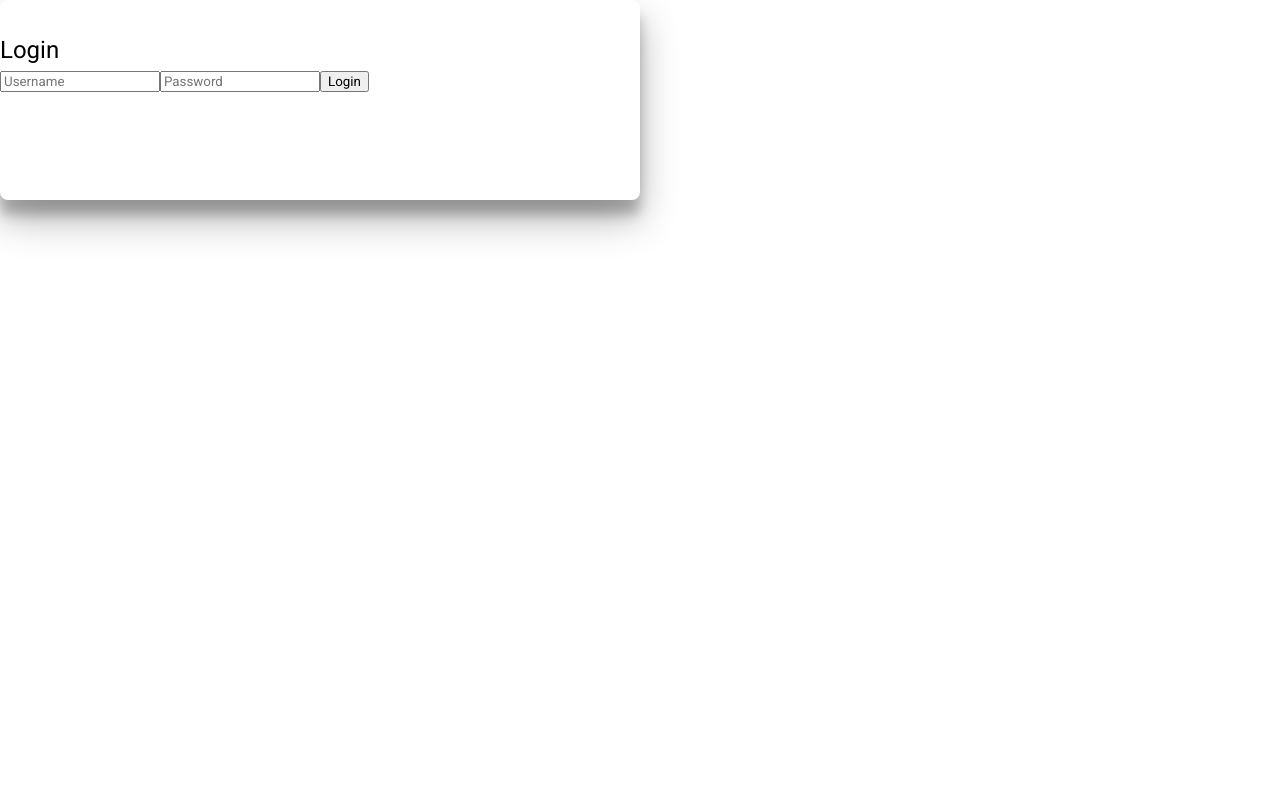
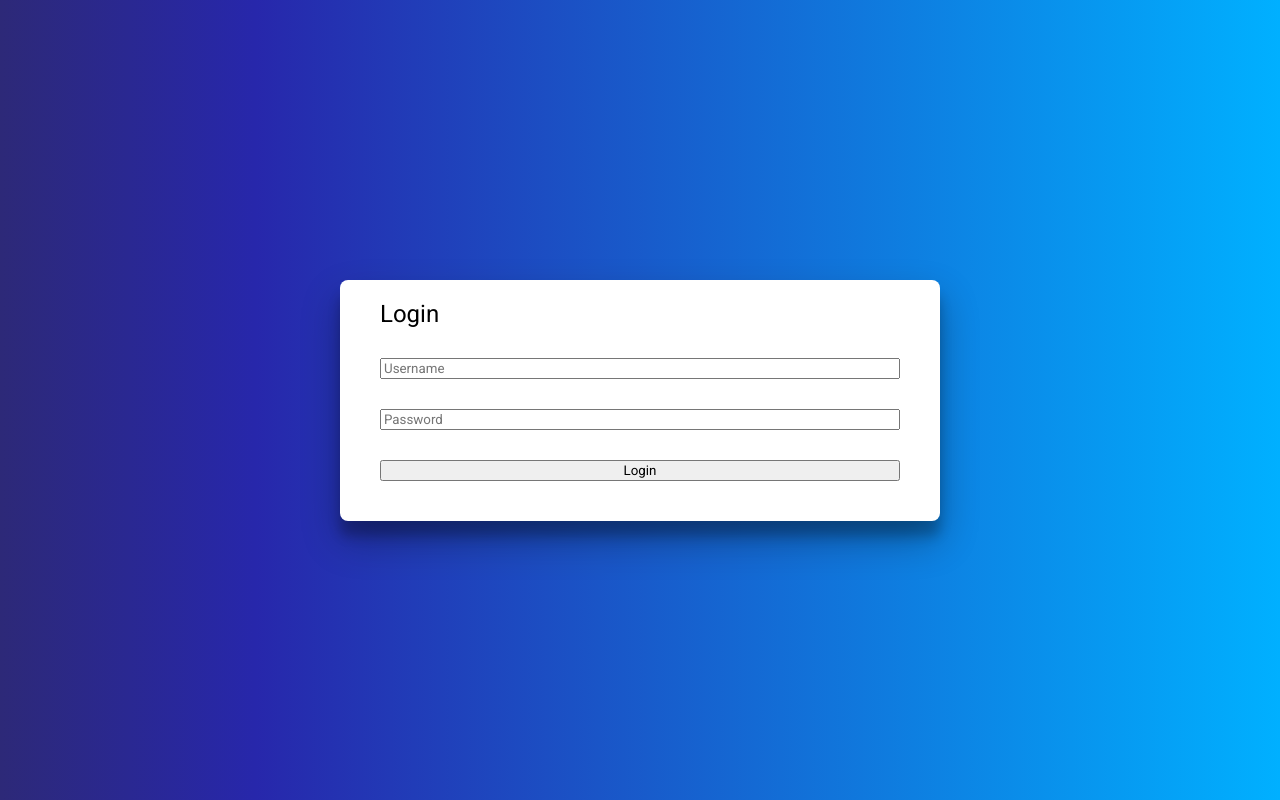
Before and after one commit to kremlevmax/todo-list, a React (Create React App) app: page / in a window 1280 px wide. Built offline with nearby package versions, Linux system fonts and the light colour scheme; no server answers.

Commit message:
Some css

```diff
--- a/src/App.css
+++ /dev/null
@@ -1,13 +0,0 @@
-.App {
-  display: flex;
-  justify-content: center;
-  align-items: center;
-  width: 100%;
-  min-height: 100vh;
-  background: linear-gradient(
-    90deg,
-    rgba(45, 41, 120, 1) 0%,
-    rgba(39, 39, 171, 1) 20%,
-    rgba(0, 176, 255, 1) 100%
-  );
-}
--- a/src/App.js
+++ b/src/App.js
@@ -1,5 +1,4 @@
 import { useState, useEffect } from "react";
-import "./App.css";
 import Greeting from "./components/Greeting";
 import Login from "./components/Login";
 import MainArea from "./components/MainArea";
@@ -21,6 +20,8 @@ function App() {
       console.log(error);
     }
   };
+
+  console.log(user);
 
   useEffect(() => {
     getTodoList();
@@ -45,6 +46,7 @@ function App() {
               showForm={showForm}
               setTodos={setTodos}
               hideForm={() => setShowForm(false)}
+              user={user}
             />
           </MainArea>
         </div>
--- a/src/components/AddNewTodo.js
+++ b/src/components/AddNewTodo.js
@@ -3,16 +3,16 @@ import todoServices from "../services/todos";
 import "./AddNewTodo.css";
 import add from "../images/add.svg";
 
-const AddNewTodo = ({ showForm, setTodos, hideForm }) => {
+const AddNewTodo = ({ showForm, setTodos, hideForm, user }) => {
   const [content, setContent] = useState("");
   const [focus, setFocus] = useState(false);
 
   const inputOpacity = showForm === true ? 1 : 0;
   const plusOpacity = focus === true ? 1 : 0.5;
 
-  const todo = { content };
-
   const createTodo = async () => {
+    const token = todoServices.setToken(user.token);
+    const todo = { content, token };
     const savedTodo = await todoServices.create(todo);
     setContent("");
     hideForm();
--- a/src/components/Login.js
+++ b/src/components/Login.js
@@ -12,7 +12,7 @@ const Login = ({ setUser }) => {
     event.preventDefault();
     try {
       const user = await loginService.login(loginCredentials);
-      setUser(user);
+      setUser(user.data);
       setLoginCredentials({});
     } catch (exception) {
       setErrorMessage("Wrong credentials");
--- a/src/components/MainArea.css
+++ b/src/components/MainArea.css
@@ -1,9 +1,14 @@
 .main-area__container {
-  width: 50vw;
-  padding: 36px 0;
   background: #fff;
+  border-radius: 8px;
   box-shadow: rgba(0, 0, 0, 0.3) 0px 19px 38px,
     rgba(0, 0, 0, 0.22) 0px 15px 12px;
-  border-radius: 8px;
+  display: flex;
+  flex-direction: column;
+  gap: 30px;
+  justify-content: space-between;
+  margin: 0 auto;
+  padding: 20px 40px 40px;
   transition: 0.5s ease-out;
+  width: 600px;
 }
--- a/src/components/MainArea.js
+++ b/src/components/MainArea.js
@@ -2,12 +2,8 @@ import React from "react";
 import "./MainArea.css";
 
 const MainArea = (props) => {
-  const height = props.todos.length === 0 ? 200 : props.todos.length * 94 + 200;
-  return (
-    <div className='main-area__container' style={{ height }}>
-      {props.children}
-    </div>
-  );
+  // const height = props.todos.length === 0 ? 200 : props.todos.length * 94 + 200;  style={{ height }}
+  return <div className='main-area__container'>{props.children}</div>;
 };
 
 export default MainArea;
--- a/src/index.css
+++ b/src/index.css
@@ -8,12 +8,25 @@
 }
 
 body {
-  font-size: 16px;
-  margin: 0;
+  background: linear-gradient(
+    90deg,
+    rgba(45, 41, 120, 1) 0%,
+    rgba(39, 39, 171, 1) 20%,
+    rgba(0, 176, 255, 1) 100%
+  );
   font-family: -apple-system, BlinkMacSystemFont, "Segoe UI", "Roboto", "Oxygen",
     "Ubuntu", "Cantarell", "Fira Sans", "Droid Sans", "Helvetica Neue",
     sans-serif;
   -webkit-font-smoothing: antialiased;
   -moz-osx-font-smoothing: grayscale;
   font-size: 24px;
+  height: 100vh;
+  margin: 0;
 }
+
+#root {
+  align-items: center;
+  display: flex;
+  justify-content: center;
+  min-height: 100%;
+}
--- a/src/services/todos.js
+++ b/src/services/todos.js
@@ -6,6 +6,8 @@ let token = null;
 const setToken = (newToken) => {
   token = `bearer ${newToken}`;
 };
+
+console.log("tokennnnn" + token);
 
 const getAll = async () => {
   const request = await axios.get(baseURL);
```
